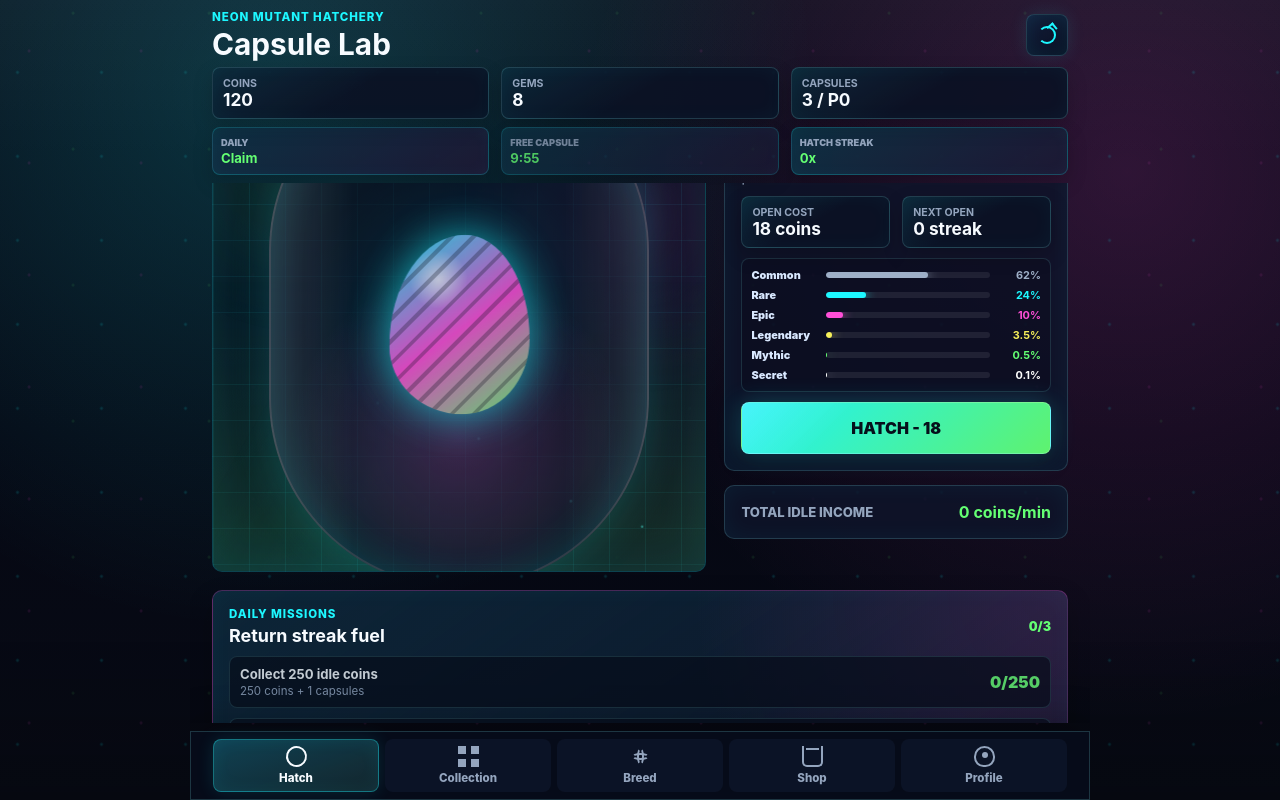
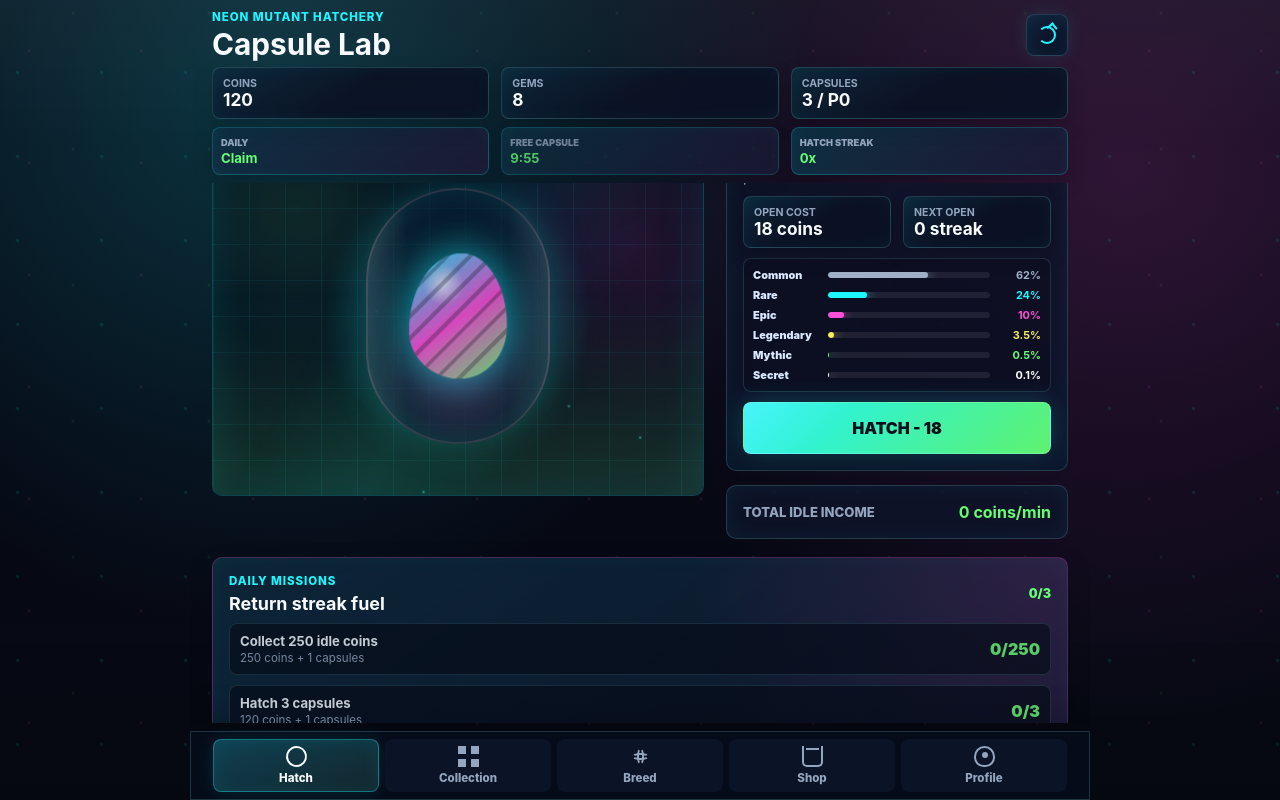
Before and after one commit to isawh/neon-mutant-hatchery, a React (Vite) app: page / in a window 1280 px wide. Built offline with nearby package versions, Linux system fonts and the light colour scheme.

Commit message:
fix fullscreen centered layout

```diff
--- a/src/styles.css
+++ b/src/styles.css
@@ -442,8 +442,9 @@ p {
   position: relative;
   display: grid;
   place-items: center;
-  height: clamp(220px, 42dvh, 420px);
+  height: clamp(280px, 45dvh, 520px);
   min-height: 0;
+  padding: 18px;
   overflow: hidden;
   border: 1px solid rgba(29, 247, 255, 0.24);
   border-radius: 10px;
@@ -585,7 +586,10 @@ p {
 .capsule {
   position: relative;
   z-index: 2;
-  width: min(54vw, 280px);
+  width: auto;
+  height: clamp(180px, 32dvh, 360px);
+  max-width: calc(100% - 24px);
+  max-height: calc(100% - 36px);
   aspect-ratio: 0.72;
   display: grid;
   place-items: center;
@@ -680,7 +684,9 @@ p {
 }
 
 .egg-core {
-  width: 38%;
+  width: auto;
+  height: clamp(90px, 16dvh, 180px);
+  max-height: 58%;
   aspect-ratio: 0.78;
   border-radius: 54% 46% 48% 52% / 62% 58% 42% 38%;
   background:
@@ -3004,11 +3010,12 @@ p {
   }
 
   .incubator {
-    height: clamp(280px, 48dvh, 500px);
+    height: clamp(280px, 45dvh, 520px);
+    padding: 24px;
   }
 
   .capsule {
-    width: min(38vw, 340px);
+    height: clamp(200px, 32dvh, 360px);
   }
 
   .panel,
@@ -3052,7 +3059,7 @@ p {
     display: grid;
     grid-template-columns: minmax(0, 1.18fr) minmax(310px, 0.82fr);
     align-items: stretch;
-    gap: 18px;
+    gap: 22px;
   }
 
   .hatch-chamber-column {
@@ -3062,7 +3069,7 @@ p {
 
   .hatch-chamber-column .incubator {
     flex: 1 1 auto;
-    height: clamp(420px, 58dvh, 620px);
+    height: clamp(340px, 45dvh, 520px);
   }
 
   .hatch-side-column {
@@ -3070,7 +3077,7 @@ p {
   }
 
   .capsule {
-    width: min(30vw, 380px);
+    height: clamp(220px, 32dvh, 360px);
   }
 
   .bottom-nav {
@@ -3095,7 +3102,7 @@ p {
   }
 
   .incubator {
-    height: clamp(320px, 52dvh, 560px);
+    height: clamp(280px, 45dvh, 520px);
   }
 }
 
@@ -3109,6 +3116,6 @@ p {
   }
 
   .hatch-chamber-column .incubator {
-    height: clamp(460px, 64dvh, 680px);
-  }
-}
+    height: clamp(360px, 45dvh, 520px);
+  }
+}
```
